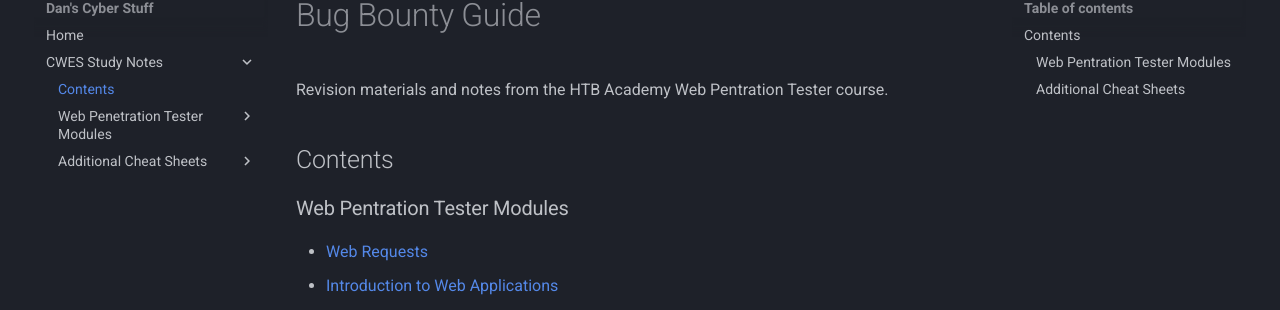
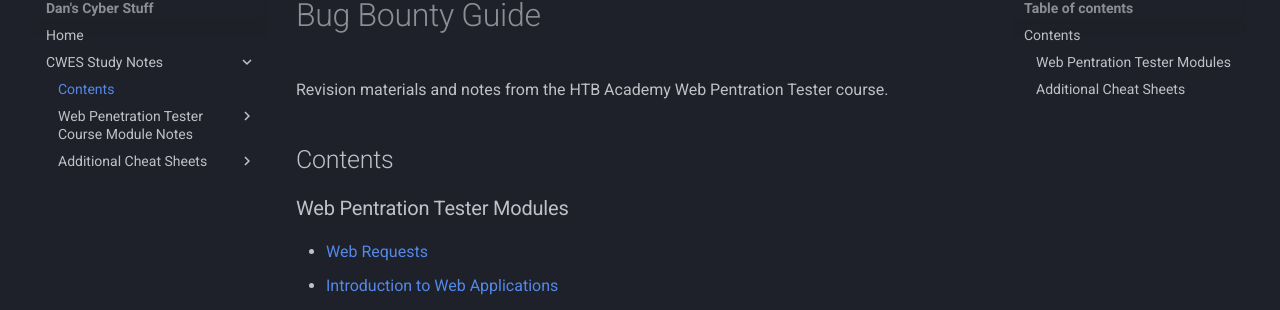
Before and after one commit to variable190/BugBounty, an MkDocs documentation site: the page built from docs/cwes-study-notes/index.md, in a window 1280 px wide. Shown: the part 103-413 px from the top of the page. Built offline with MkDocs 1.6.1 and Material for MkDocs 9.7.7, drawn with Linux system fonts in a browser that asks for light colours.

Commit message:
renaming

```diff
--- a/mkdocs.yml
+++ b/mkdocs.yml
@@ -3,7 +3,7 @@ nav:
   - Home: index.md
   - CWES Study Notes:
     - Contents: cwes-study-notes/index.md
-    - Web Penetration Tester Modules:
+    - Web Penetration Tester Course Module Notes:
       - Web Requests: cwes-study-notes/web-requests.md
       - Introduction to Web Applications: cwes-study-notes/introduction-to-web-applications.md
       - Using Web Proxies: cwes-study-notes/using-web-proxies.md
```
